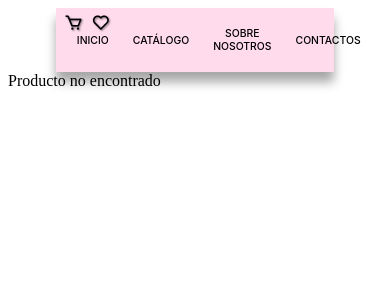
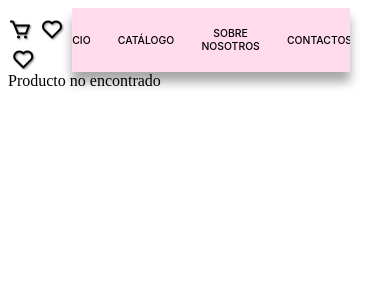
Before and after one commit to SalvadorP23/ladylux, a React (Create React App) app: page /producto/1 in a window 390 px wide. Shown: the top 300 px of the page. Built offline with nearby package versions, Linux system fonts and the light colour scheme.

Commit message:
Ajuste movil, header3

```diff
--- a/src/header.js
+++ b/src/header.js
@@ -28,8 +28,7 @@ const Header = () => {
               <li className='menu_elementos'>
                 <a href="#productos" onClick={(e) => scrollToSection(e, 'productos')}>Catálogo</a>
               </li>
-              <li className='sobre_nosotros'><Link to="/sobre-nosotros">Sobre
-              nosotros</Link>
+              <li className='sobre_nosotros'><Link to="/sobre-nosotros">Sobre nosotros</Link>
               </li>
               <HeaderOption
                 label="Contactos"
@@ -48,6 +47,11 @@ const Header = () => {
               </Link>
             </li>
           </div>
+          <div className='iconos_menu'>
+              <Link to="/carritouno">
+                <i className='bx bx-heart'></i>
+              </Link>
+            </div>
         </ul>
       </nav>
     </header>
--- a/src/index.css
+++ b/src/index.css
@@ -273,13 +273,9 @@
     margin: 0.5rem 0; /* Ajusta el espaciado entre los elementos en pantallas pequeñas */
   }
 
-  .logo {
-    max-width: 80%; /* Ajusta el tamaño del logo para pantallas pequeñas */
-    margin: 0 auto; /* Centra el logo */
-  }
-
   @media (max-width: 768px) {
     .logo {
+      margin-left: 2rem;
       max-width: 10%; /* Ajusta el tamaño máximo del logo para pantallas pequeñas */
       height: auto; /* Mantiene la proporción del logo */
       margin-left: 0; /* Elimina el margen izquierdo para alinear a la izquierda */
@@ -291,7 +287,6 @@
     font-size: 1.2rem; /* Reduce el tamaño de los iconos en pantallas pequeñas */
     margin-right: 0; /* Ajusta el margen en pantallas pequeñas */
   }
-
   @media (max-width: 768px) {
     .barra_menu {
       display: flex;
@@ -313,45 +308,57 @@
       box-sizing: border-box; /* Ajusta el ancho para que incluya el padding */
       font-style: bold;
       gap: 0;
+      margin-left: 1rem;
     }
 
     .izquierda {
-      position: absolute; /* Permite que se mantenga a la izquierda */
-      left: 0.5rem; /* Ajusta el margen izquierdo para dispositivos móviles */
-      margin-top: -1rem;
-      display: none;
+      position: relative; /* Cambia de absolute a relative para mejor control del posicionamiento */
+      margin: 0 0.5rem;
+      display: none; /* Mantener oculto en pantallas pequeñas */
     }
 
-    .logo{
-      margin-left: 13rem;
+    .logo {
+      margin-left: auto; /* Centrará el logo */
       position: relative;
       display: flex;
       font-size: 2rem;
     }
 
     .menu_contenedor {
+      position: relative; /* Agrega position: relative al contenedor */
       display: flex;
-      justify-content: center; /* Centra el contenido del menú */
-      flex: 1; /* Ocupa el espacio restante entre izquierda y derecha */
-      max-width:100%; /* Evita que el menú se salga del contenedor */
+      justify-content: center;
+      flex: 1;
+      max-width: 100%;
       align-items: center;
+      overflow: hidden;
+      flex-wrap: nowrap;
     }
 
-    .centrado{
+    .centrado {
       justify-content: center;
       align-items: center;
       padding-right: 1.5rem;
     }
+    .iconos_menu {
+      position: absolute;
+      top: 2.5rem; /* Ajusta este valor según sea necesario */
+      left: -3.8rem; /* Mantén este valor para que esté pegado a la izquierda */
+      font-size: 1.5rem
+    }
+
 
     .sobre_nosotros {
       margin: 0 auto;
       text-align: center;
     }
 
+
     .derecha {
-      position: absolute; /* Permite que se mantenga a la derecha */
-      margin-right: 10rem; /* Ajusta el margen derecho para dispositivos móviles */
-      margin-top: -2rem;
+      position: absolute; /* Establece position: absolute a los elementos .derecha */
+      left: -5rem; /* Posiciona los elementos .derecha a la izquierda del contenedor */
+      margin: 0 0.5rem;
+      margin-top: -1rem;
     }
 
     .menu_elementos, .sobre_nosotros {
@@ -359,12 +366,17 @@
       font-size: 0.65rem;
       justify-content: center;
       align-items: center;
-      padding: 0.5rem;
+      padding: 0.1rem;
       padding-top: 0;
       padding-bottom: 0;
-      flex-wrap: wrap; /* Ajusta los elementos del menú al ancho del contenedor */
+      flex-wrap: nowrap; /* Asegura que los elementos se mantengan en una línea */
+      margin: 0 0.5rem; /* Ajusta el margen para optimizar espacio */
     }
 
+    .iconos_barra, .iconos_barra2 {
+      font-size: 1.5rem;
+      margin-left: 0.5rem;
+    }
   }
 }
 
```
